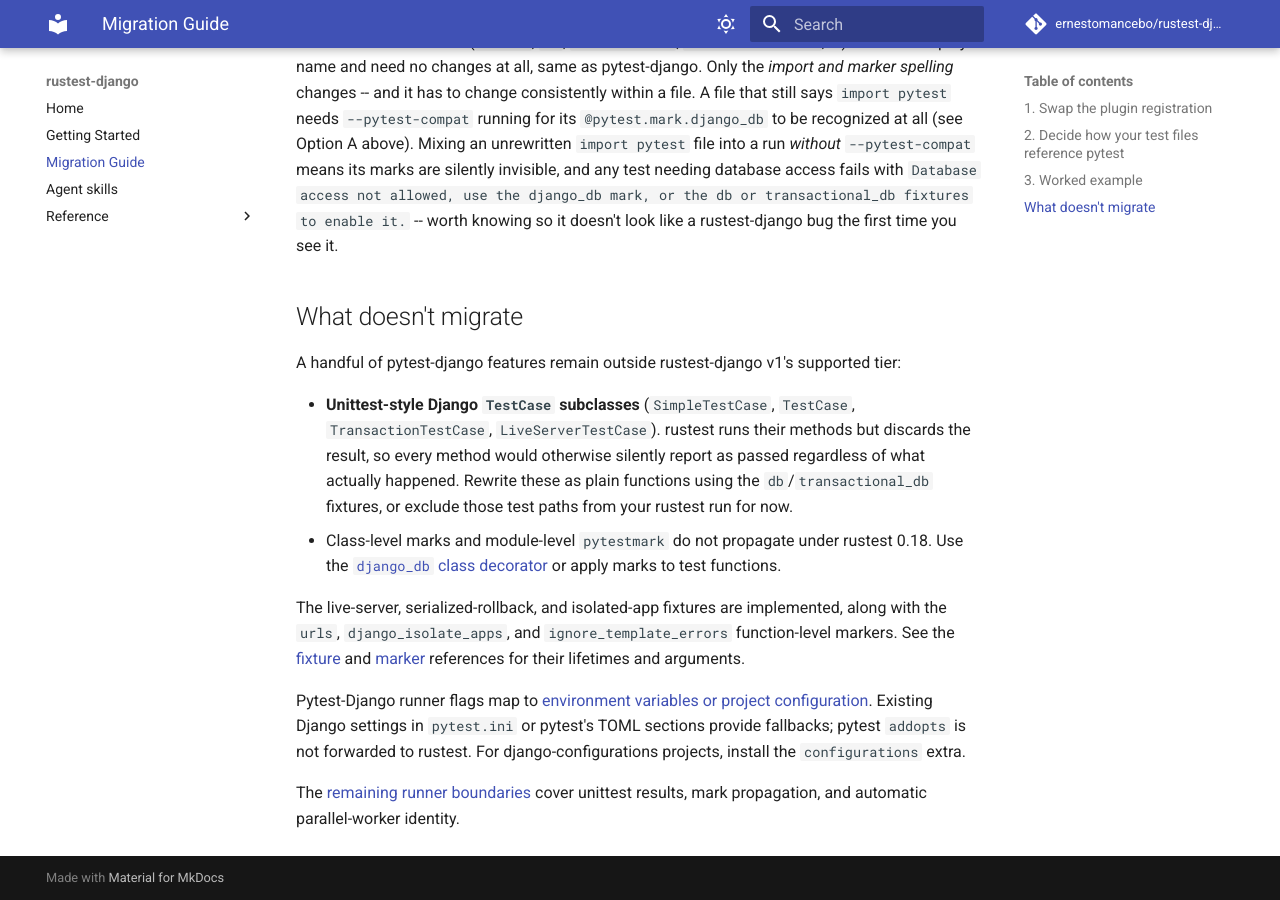
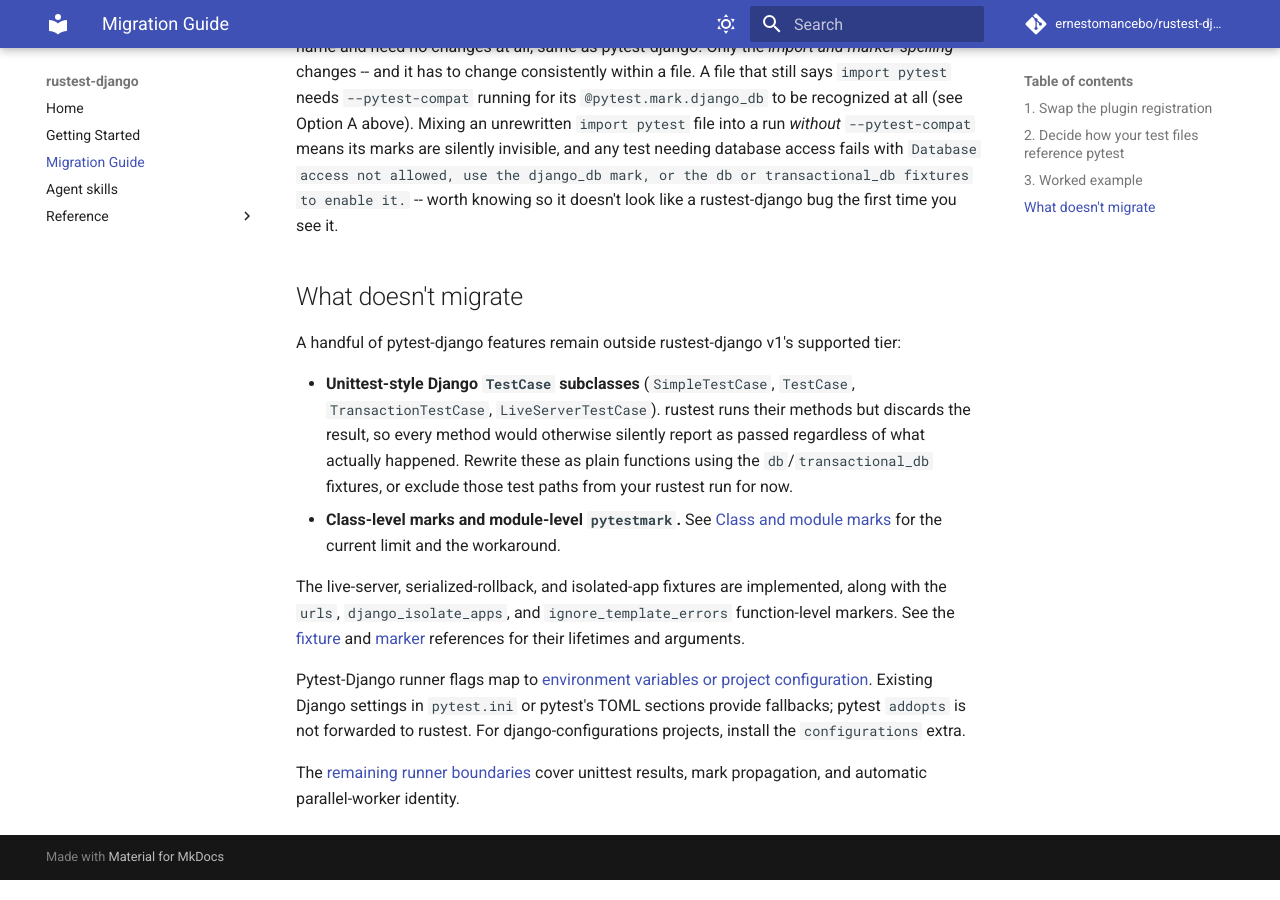
Before and after one commit to ernestomancebo/rustest-django, an MkDocs documentation site: the page built from site-docs/migration-guide.md, in a window 1280 px wide and 900 px high, scrolled down 2666 px. Built offline with MkDocs 1.6.1 and Material for MkDocs 9.7.7, drawn with Linux system fonts in a browser that asks for light colours; comment, search, counter and statistics services are not loaded; some of the changed text lies outside the part shown.

Commit message:
docs: single-source the install command, name skills in prompts, tighten doctor trigger
The install command appeared in five places; keep it in the README Agent skills section and on the Agent skills page and link from the rest. Sample prompts now name the skill so the right one loads. The migration guide points at Unsupported features for class and module marks instead of restating the limit. Move the run-time db request note into its own fixtures subsection, drop the repeated failing/flaky/confusing triggers from the doctor description, and note that the Socket badge version needs bumping on release.

```diff
--- a/site-docs/migration-guide.md
+++ b/site-docs/migration-guide.md
@@ -4,9 +4,7 @@
 
 !!! tip "Have Claude Code do it"
     The [`rustest-django-migrate-tests` skill](agent-skills.md) applies these steps for
-    you, including the `TestCase` rewrite. Install it with
-    `npx skills add ernestomancebo/rustest-django` and ask "migrate these tests to
-    rustest-django".
+    you, including the `TestCase` rewrite.
 
 ## 1. Swap the plugin registration
 
@@ -146,9 +144,9 @@
   the result, so every method would otherwise silently report as passed regardless of
   what actually happened. Rewrite these as plain functions using the `db`/`transactional_db`
   fixtures, or exclude those test paths from your rustest run for now.
-- Class-level marks and module-level `pytestmark` do not propagate under rustest 0.18.
-  Use the [`django_db` class decorator](reference/markers.md#function-vs-class-marks)
-  or apply marks to test functions.
+- **Class-level marks and module-level `pytestmark`.** See
+  [Class and module marks](reference/unsupported.md#class-and-module-marks) for the
+  current limit and the workaround.
 
 The live-server, serialized-rollback, and isolated-app fixtures are implemented, along
 with the `urls`, `django_isolate_apps`, and `ignore_template_errors` function-level
```
Also changed, not shown: README.md (+6 -6 lines), site-docs/agent-skills.md (+3 -4 lines), site-docs/index.md (+1 -3 lines), site-docs/reference/fixtures.md (+7 -3 lines), skills/rustest-django-doctor/SKILL.md (+1 -1 lines).
